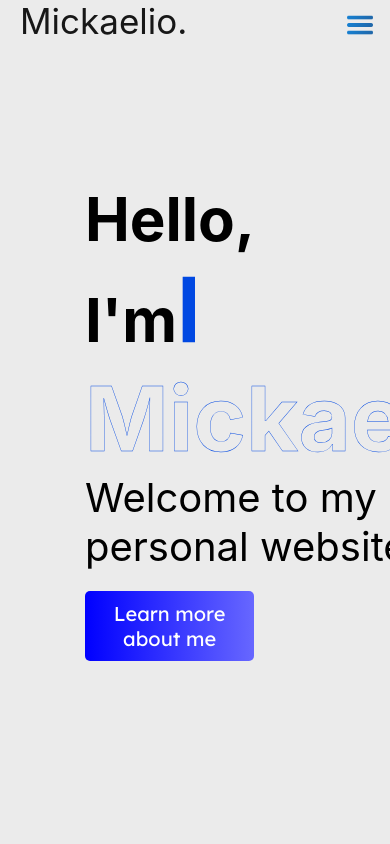
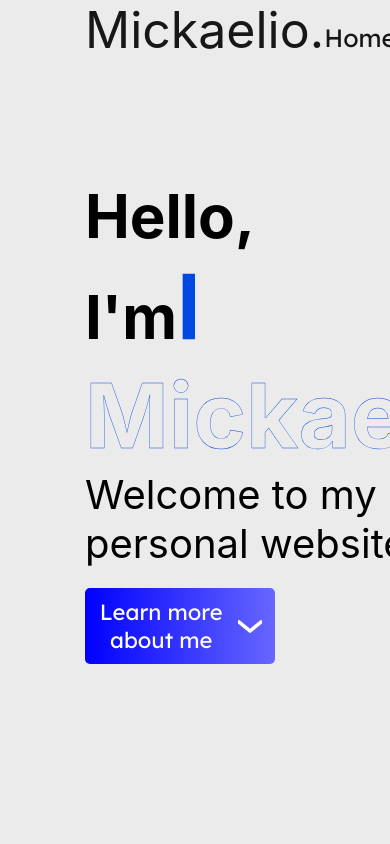
Before and after one commit to tsiheje/Portfolio, a React (Create React App) app: page / in a window 390 px wide. Shown: the top 844 px of the page. Built offline with nearby package versions, Linux system fonts and the light colour scheme.

Commit message:
avant responsive

```diff
--- a/src/App.css
+++ b/src/App.css
@@ -28,8 +28,7 @@
 }
 
 .navbar .logo{
-    font-size: 45px;
-    width: 35%;
+    font-size: 50px;
 }
 
 .navbar .lien{
@@ -56,16 +55,15 @@
     display: flex;
     align-items: center;
     gap: 5px;
-
 }
-.navbar-lien{
+.navbar .navbar-lien{
     display: flex;
     align-items: center;
     justify-content: space-between;
     width: 65%;
+    margin-top: 15px;
 }
 .navbar .menu{
-    position: absolute;
     display: none;
 }
 .home{
@@ -119,16 +117,19 @@ h1 span{
     padding-bottom: 20px;
 }
 .nom a{
+    display: flex;
+    align-items: center;
     text-decoration: none;
     color: white;
     background: linear-gradient(90deg, blue, rgb(103, 103, 255));
     padding: 10px;
     box-sizing: border-box;
     border-radius: 5px;
-    font-size: 20px;
+    font-size: 22px;
     text-align: center;
-    width: 40%;
+    width: 45%;
     font-family: "Lexend", sans-serif;
+    gap: 8px;
 }
 .about{
     height: 100vh;
@@ -436,66 +437,3 @@ ul li:hover{
     align-items: center;
     gap: 5px;
 }
-
-/*responsive de navbar*/
-@media screen and (max-width: 920px){
-    .navbar{
-        padding: 0 20px;
-    }
-    .navbar .logo{
-        font-size: 35px;
-    }
-    .navbar .navbar-lien{
-        display: none;
-    }
-    .navbar .menu{
-        display: block;
-    }
-    .navbar-lien {
-        display: flex; /* Afficher les liens par défaut */
-        gap: 25px;
-        transition: 0.5s ease-in-out; /* Ajouter une transition pour un effet fluide */
-      }
-
-      .navbar-lien.active { /* Styles pour le menu ouvert */
-        display: flex; /* Garder l'affichage en mode flex */
-        align-items: center;
-        position: absolute; /* Positionner le menu de manière absolue */
-        top: 0;
-        bottom: 0;
-        right: 0;
-        left: 0; /* Ajuster la position de départ du menu */
-        width: 100%;
-        height: 100vh; /* Prendre toute la largeur de l'écran */
-        background-color: rgb(235, 235, 235); /* Couleur de fond du menu */
-        border-radius: 10px; /* Arrondir les coins du menu */
-        box-shadow: 0px 5px 10px rgba(0, 0, 0, 0.2); /* Ajouter une ombre portée */
-      }
-      .lien{
-        display: flex;
-        flex-direction: column;
-      }
-
-      .lien a { /* Styles pour les liens dans le menu ouvert */
-        color: black; /* Couleur de texte des liens */
-        font-size: 20px; /* Taille de la police des liens */
-        text-decoration: none; /* Supprimer le soulignement des liens */
-        transition: 0.3s ease-in-out; /* Ajouter une transition pour un effet fluide */
-      }
-
-      .lien a:hover { /* Styles pour les liens au survol dans le menu ouvert */
-        color: rgb(6, 6, 175); /* Couleur de texte au survol */
-      }
-
-      .navbar .menu { /* Styles pour l'icône du menu */
-        position: absolute; /* Positionnement absolu pour un placement précis */
-        top: 10px; /* Ajuster la position de l'icône */
-        right: 15px; /* Positionner l'icône à droite de l'écran */
-        cursor: pointer; /* Afficher le curseur en mode pointeur */
-      }
-
-      .navbar .menu img { /* Styles pour l'image de l'icône */
-        width: 30px; /* Ajuster la taille de l'icône */
-      }
-
-}
--- a/src/components/BarNav.jsx
+++ b/src/components/BarNav.jsx
@@ -1,6 +1,6 @@
 import React, {useState} from "react";
 import { NavLink } from "react-router-dom";
-import Github from "../asset/github.png";
+import Github from "../asset/github (2).png";
 import facebook from "../asset/facebook (2).png"
 import linkedin from "../asset/linkedin (2).png";
 import Menu from "../asset/images/Menu.png";
@@ -42,7 +42,7 @@ const BarNav = () => {
                         <img src={linkedin} alt="" width={40}/>
                     </a>
                     <a href="https://github.com/tsiheje" target="_blank">
-                        <img src={Github} alt="" />
+                        <img src={Github} alt="" width={40}/>
                     </a>
                 </div>
             </div>
--- a/src/components/Home.jsx
+++ b/src/components/Home.jsx
@@ -1,6 +1,6 @@
 import React from "react";
 import sary from "../asset/image 3.png";
-
+import fleche from "../asset/fleche.png"
 const Home = () => {
     return(
         <div className="home" id="home">
@@ -9,7 +9,10 @@ const Home = () => {
                     <h2>Hello,</h2>
                     <h1>I'm <span data-text='Mickaelio'>Mickaelio</span></h1>
                     <p>Welcome to my personal website!👋</p>
-                    <a href="#about"> Learn more about me</a>
+                    <a href="#about">
+                        Learn more about me
+                        <img src={fleche} alt=""/>
+                    </a>
                 </div>
             </div>
             <div className="sary">
```
Also changed, not shown: src/asset/fleche.png (added), src/asset/github (2).png (added).
